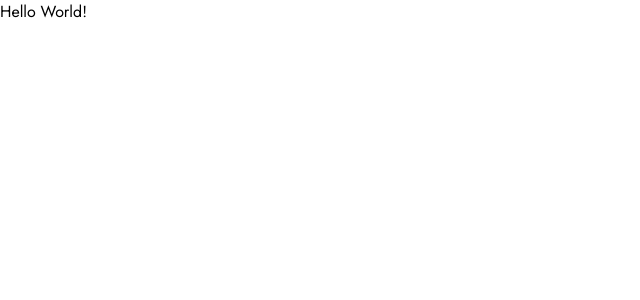
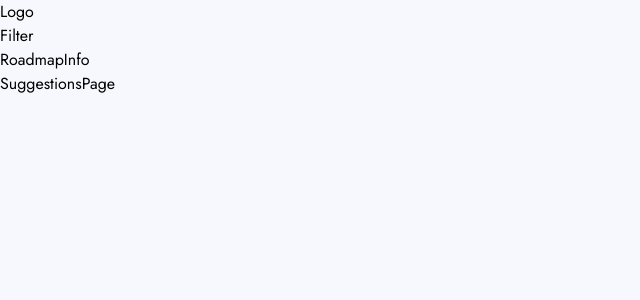
Before and after one commit to AgneBalc/product-feedback-app, a Next.js app: page / in a window 1280 px wide. Shown: the top 300 px of the page, without its empty margins (0-640 px from the left). Built offline with nearby package versions, Linux system fonts and the light colour scheme.

Commit message:
suggestions main components created

```diff
--- /dev/null
+++ b/app/(suggestions)/_components/Filter.tsx
@@ -0,0 +1,5 @@
+const Filter = () => {
+  return <div>Filter</div>;
+};
+
+export default Filter;
--- /dev/null
+++ b/app/(suggestions)/_components/Logo.tsx
@@ -0,0 +1,5 @@
+const Logo = () => {
+  return <div>Logo</div>;
+};
+
+export default Logo;
--- /dev/null
+++ b/app/(suggestions)/_components/RoadmapInfo.tsx
@@ -0,0 +1,5 @@
+const RoadmapInfo = () => {
+  return <div>RoadmapInfo</div>;
+};
+
+export default RoadmapInfo;
--- /dev/null
+++ b/app/(suggestions)/_components/Sidebar.tsx
@@ -0,0 +1,15 @@
+import Filter from "./Filter";
+import Logo from "./Logo";
+import RoadmapInfo from "./RoadmapInfo";
+
+const Sidebar = () => {
+  return (
+    <div>
+      <Logo />
+      <Filter />
+      <RoadmapInfo />
+    </div>
+  );
+};
+
+export default Sidebar;
--- /dev/null
+++ b/app/(suggestions)/layout.tsx
@@ -0,0 +1,12 @@
+import Sidebar from "./_components/Sidebar";
+
+const SuggestionsLayout = ({ children }: { children: React.ReactNode }) => {
+  return (
+    <main>
+      <Sidebar />
+      {children}
+    </main>
+  );
+};
+
+export default SuggestionsLayout;
--- /dev/null
+++ b/app/(suggestions)/page.tsx
@@ -0,0 +1,5 @@
+const SuggestionsPage = () => {
+  return <div>SuggestionsPage</div>;
+};
+
+export default SuggestionsPage;
--- a/app/layout.tsx
+++ b/app/layout.tsx
@@ -19,7 +19,7 @@ export default function RootLayout({
 }) {
   return (
     <html lang="en">
-      <body className={jost.className}>{children}</body>
+      <body className={`${jost.className} bg-gray-100`}>{children}</body>
     </html>
   );
 }
--- a/app/page.tsx
+++ /dev/null
@@ -1,3 +0,0 @@
-export default function Home() {
-  return <h1>Hello World!</h1>;
-}
--- a/tailwind.config.js
+++ b/tailwind.config.js
@@ -8,15 +8,19 @@ module.exports = {
   theme: {
     colors: {
       purple: "#AD1FEA",
-      blue: "#4661E6",
-      darkBlue: "#373F68",
       white: "#FFFFFF",
-      lightGray: "#F2F4FF",
-      extraLightGray: "#F7F8FD",
-      gray: "#3A4374",
-      mediumGray: "#647196",
       orange: "#F49F85",
-      skyBlue: "#62BCFA",
+      gray: {
+        100: "#F7F8FD",
+        200: "#F2F4FF",
+        300: "#647196",
+        400: "#3A4374",
+      },
+      blue: {
+        100: "#62BCFA",
+        200: "#4661E6",
+        300: "#373F68",
+      },
     },
     extend: {},
   },
```
